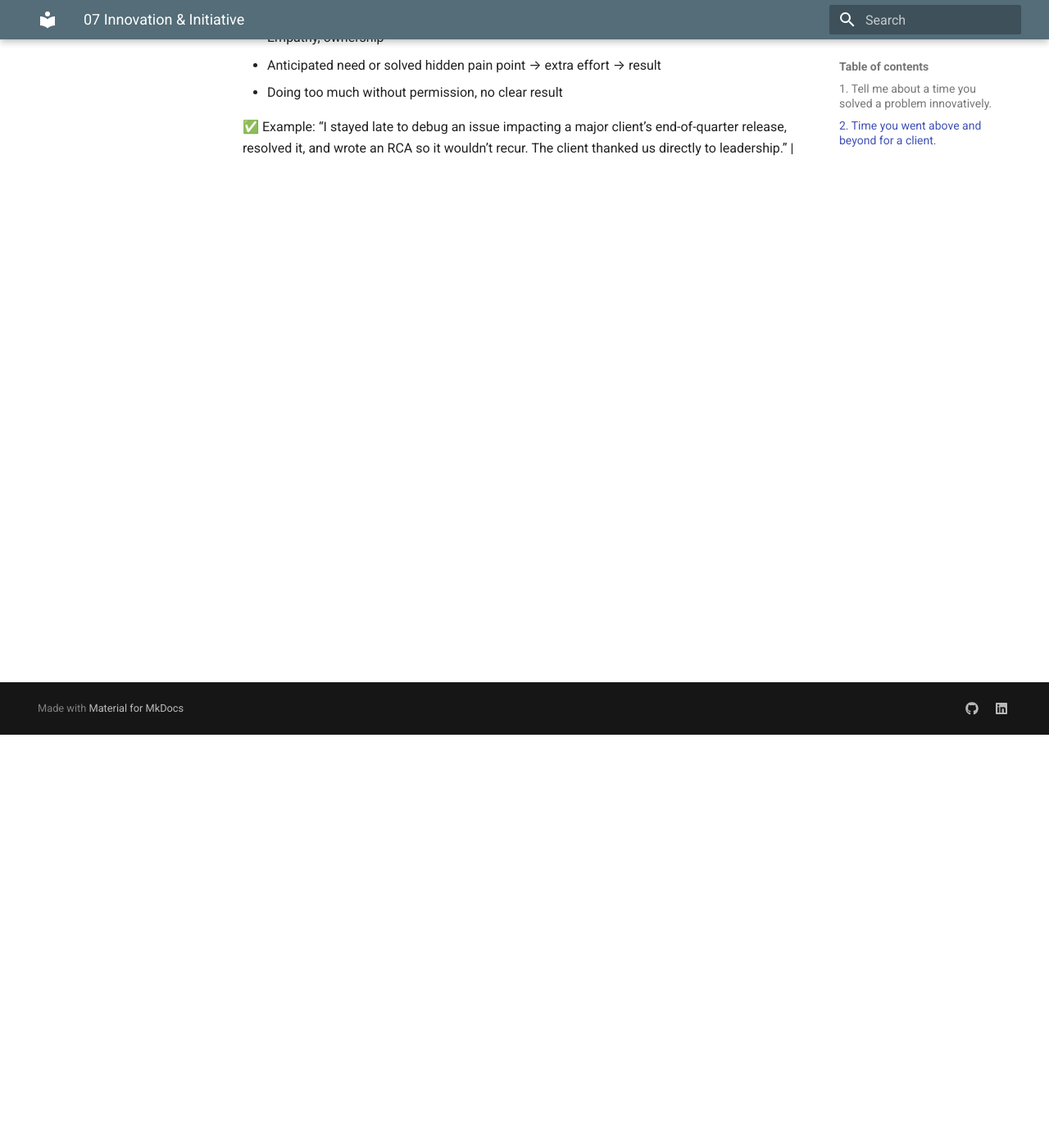
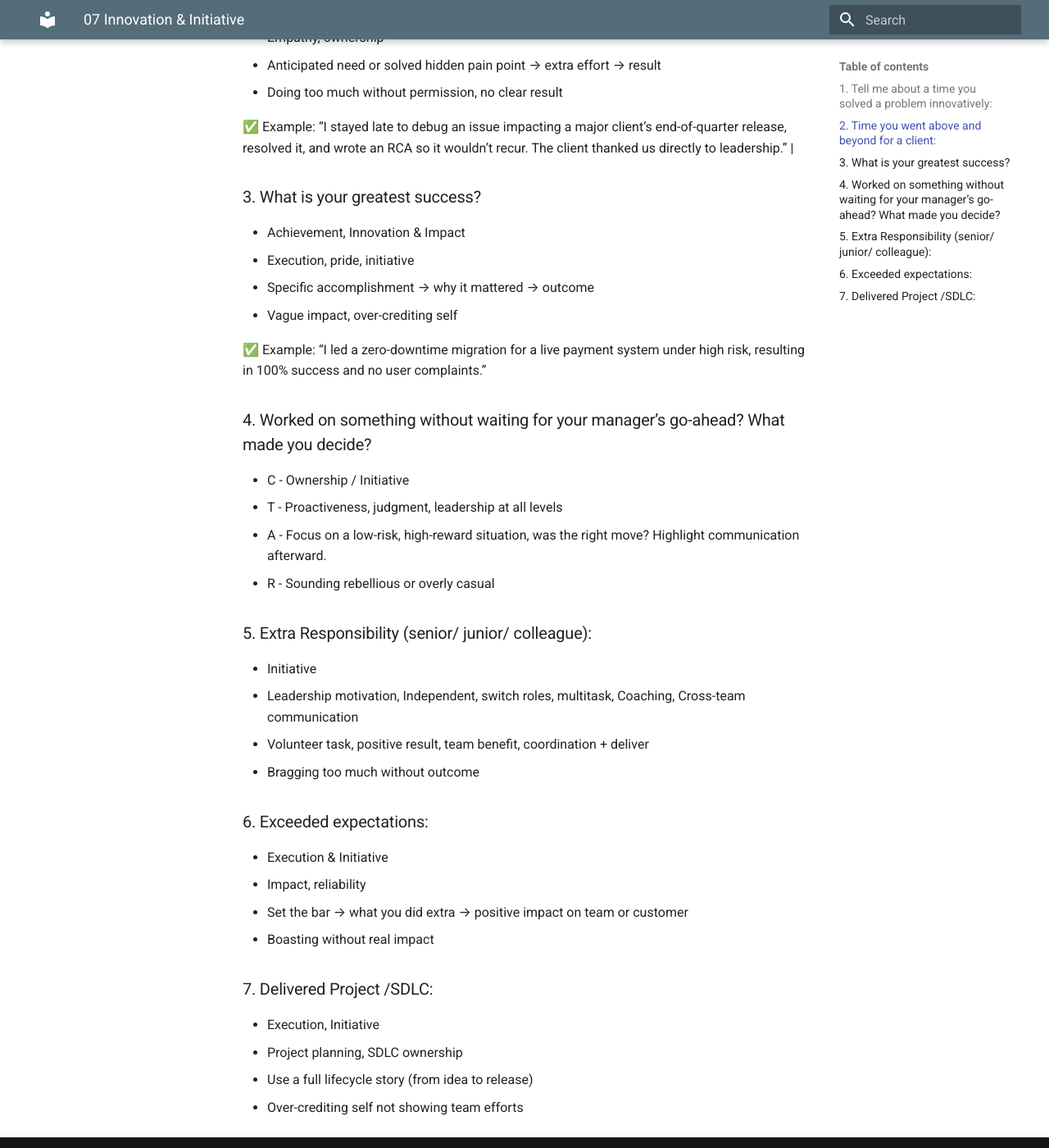
Before and after one commit to Manisha-sharda-Prasad/python-backend, an MkDocs documentation site: the page built from docs/interview/behaviour/07_Innovation & Initiative.md, in a window 1280 px wide and 1400 px high, scrolled down 504 px. Shown: the whole window at 82% size. Built offline with MkDocs 1.6.1 and Material for MkDocs 9.7.7, drawn with Linux system fonts in a browser that asks for light colours; some of the changed text lies outside the part shown.

Commit message:
behaviour

```diff
--- a/docs/interview/behaviour/07_Innovation & Initiative.md
+++ b/docs/interview/behaviour/07_Innovation & Initiative.md
@@ -1,4 +1,4 @@
-### 1. Tell me about a time you solved a problem innovatively.
+### 1. Tell me about a time you solved a problem innovatively:
 - Innovation & Problem-Solving
 - Creativity, proactiveness
 - Unique solution → how it improved performance or process → impact
@@ -6,7 +6,7 @@
  ✅ Example: “I used a lightweight in-memory cache with TTL for a frequently accessed API,
  cutting down latency by 60% with minimal infra change.”
 
-### 2. Time you went above and beyond for a client.
+### 2. Time you went above and beyond for a client:
 - Customer Obsession & Initiative
 - Empathy, ownership
 - Anticipated need or solved hidden pain point → extra effort → result
@@ -14,3 +14,37 @@
 
  ✅ Example: “I stayed late to debug an issue impacting a major client’s end-of-quarter release, resolved it,
 and wrote an RCA so it wouldn’t recur. The client thanked us directly to leadership.” |
+
+### 3. What is your greatest success?
+- Achievement, Innovation & Impact
+- Execution, pride, initiative
+- Specific accomplishment → why it mattered → outcome
+- Vague impact, over-crediting self
+
+ ✅ Example: “I led a zero-downtime migration for a live payment system under high risk,
+resulting in 100% success and no user complaints.”
+
+
+### 4.  Worked on something without waiting for your manager’s go-ahead? What made you decide?
+- C - Ownership / Initiative
+- T - Proactiveness, judgment, leadership at all levels
+- A - Focus on a low-risk, high-reward situation, was the right move? Highlight communication afterward.
+- R - Sounding rebellious or overly casual
+
+### 5. Extra Responsibility (senior/ junior/ colleague):
+- Initiative
+- Leadership motivation, Independent, switch roles, multitask, Coaching, Cross-team communication
+- Volunteer task, positive result, team benefit, coordination + deliver
+- Bragging too much without outcome
+
+### 6. Exceeded expectations:
+- Execution & Initiative
+- Impact, reliability
+- Set the bar → what you did extra → positive impact on team or customer
+- Boasting without real impact
+
+### 7. Delivered Project /SDLC:
+- Execution, Initiative
+- Project planning, SDLC ownership
+- Use a full lifecycle story (from idea to release)
+- Over-crediting self not showing  team efforts
```
Also changed, not shown: docs/interview/behaviour/00_behaviour.md (deleted, +0 -46 lines), docs/interview/behaviour/01_Adaptability+Resilience.md (+9 -0 lines), docs/interview/behaviour/02_SelfAware&Motivation.md (+23 -0 lines), docs/interview/behaviour/02_SelfAware+Motivation.md (deleted, +0 -46 lines), docs/interview/behaviour/06_Problem Solving & Judgment.md (+7 -0 lines), docs/interview/behaviour/10_ Learning & Growth.md (+21 -1 lines).
